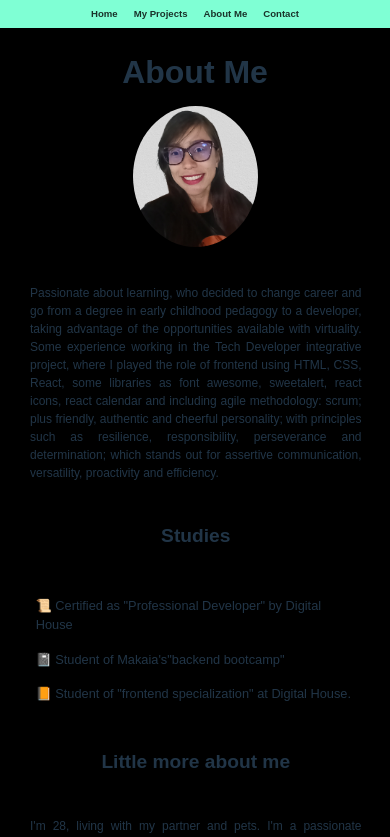
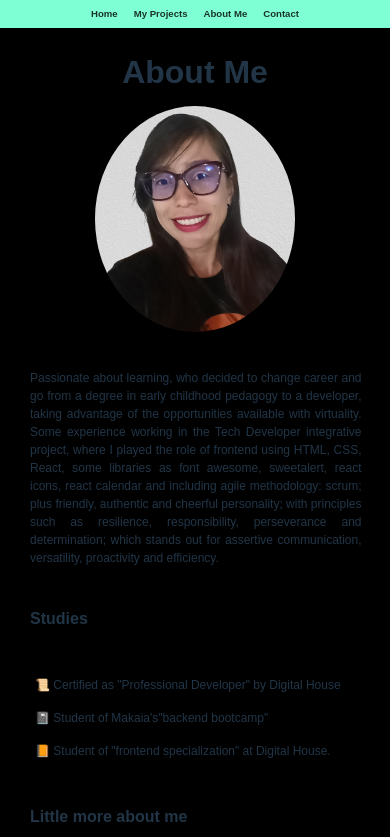
Before and after one commit to lizzmedina/mySiteAndPortfolio, a React (Vite) app: page /about-me in a window 390 px wide. Shown: the top 837 px of the page. Built offline with nearby package versions, Linux system fonts and the light colour scheme.

Commit message:
added some styles

```diff
--- a/src/components/projectsInfo/GridProjec.tsx
+++ b/src/components/projectsInfo/GridProjec.tsx
@@ -6,12 +6,12 @@ const GridProjects = () => {
   const [projects, setProjects] = useState<ProjectData[]>([]);
   const rutaDataProjects = 'https://gist.githubusercontent.com/lizzmedina/ca071e386aba471023c03915874d521b/raw/cbb8a0c4dbe4db4a4fd13cc2375c93383ffd449c/myProjects';
   const getData = () => {
-    fetch('/archivos/projects.json')
+    fetch(rutaDataProjects)
     // '/archivos/projects.json'
     .then((response) => {
       if (!response.ok) {
-        //throw new Error(`Network response was not ok: ${response.status}`);
-        console.log("algo salió mal.");
+        throw new Error(`Network response was not ok: ${response.status}`);
+        //console.log("algo salió mal.");
       }
       return response.json();
     })
--- a/src/views/views.css
+++ b/src/views/views.css
@@ -4,15 +4,23 @@
     flex-direction: column;
     flex-wrap: wrap;
     align-items: center;
+    align-items: stretch;
+    align-content: space-around;
 }
 .container-home p {
     margin: 30px  ;
     font-size: 20px;
     text-align: justify;
 }
+.container-photo {
+    display: flex;
+    flex-direction: row;
+    align-items: center;
+}
   .container-photo  img{
-        width: 130px;
+        width: 150px;
         margin-top: 25px;
+        margin-left: 30px;
     }
     .photo{
         border-radius: 50%;
@@ -31,7 +39,7 @@
     width: 85%;
 }
 .container-about li{
-    font-size: 0.8rem;
+    font-size: 1rem;
     margin: 15px;
 }
 .container-about h2{
@@ -59,7 +67,7 @@
     width: 100vw;
     flex-wrap: wrap;
     flex-direction: column;
-    align-items: center;
+    align-content: space-around;
 }
 .container-head{
     display: flex;
@@ -91,11 +99,16 @@ Medias queries
         font-size: 14px;
     }
      .container-home img {
-        width: 150px;
+        width: 100px;
+        height: 125px;
         border-radius: 50%;
         margin-top: 0px;
+        margin-left: 20px;
     }
-
+    .container-photo {
+        display:flex ;
+        align-items: center;
+    }
 
     /* ABOUT ME */
     .container-head {
@@ -107,20 +120,19 @@ Medias queries
         flex-wrap: wrap;
         margin-top: 0px;
     }
-    .container-about-photo img{
-        width: 125px;
-    }
 
     .container-content ul{
         margin: 20px;
 
     }
-    .container-about p, li {
+    .container-about p  {
         font-size: 12px;
-
+    }
+    .container-about li {
+        font-size: 12px;
     }
     .container-about h5 {
-        font-size: 1.2rem;
+        font-size: 1rem;
         margin: 10px 30px;
     }
     .container-about h2  {
```
